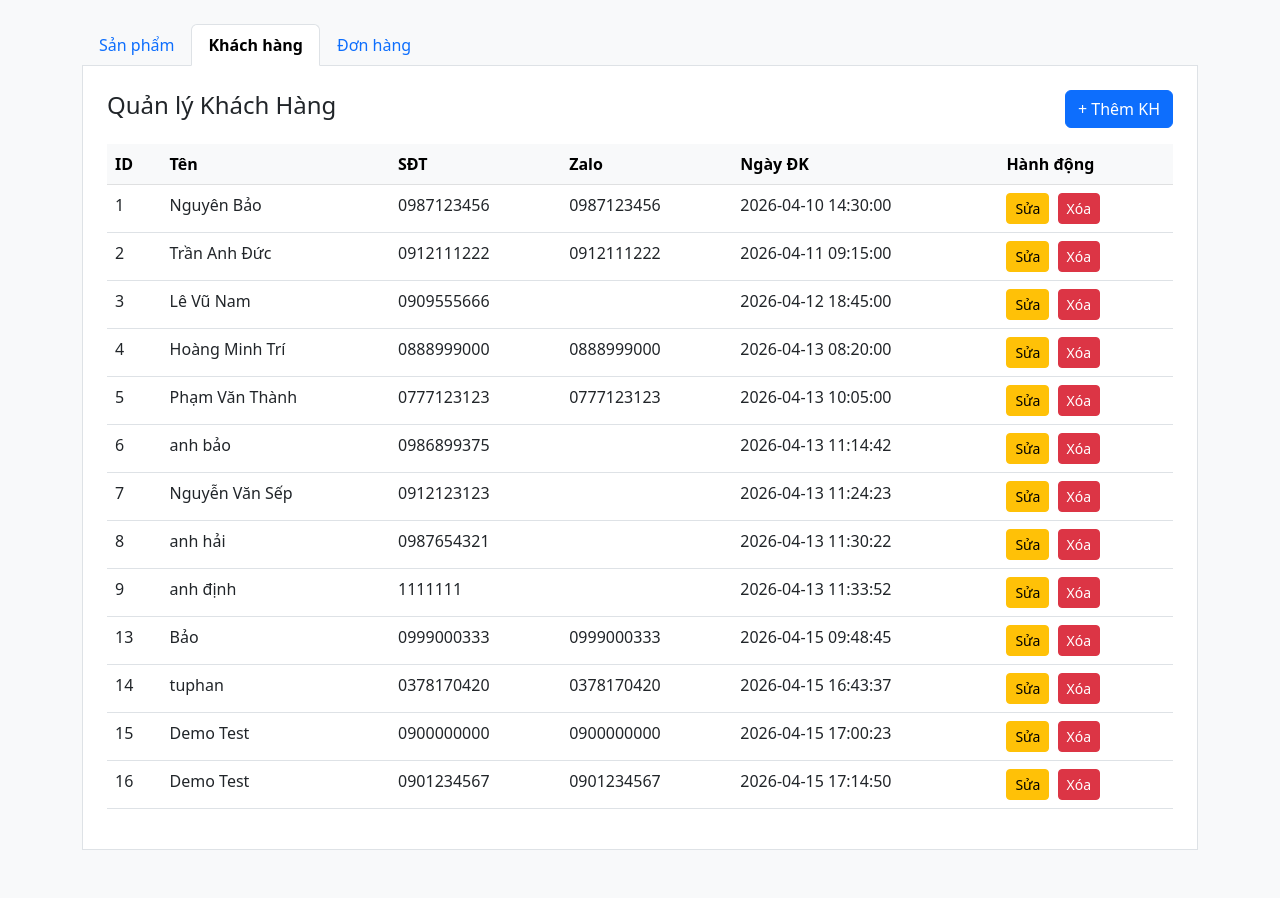
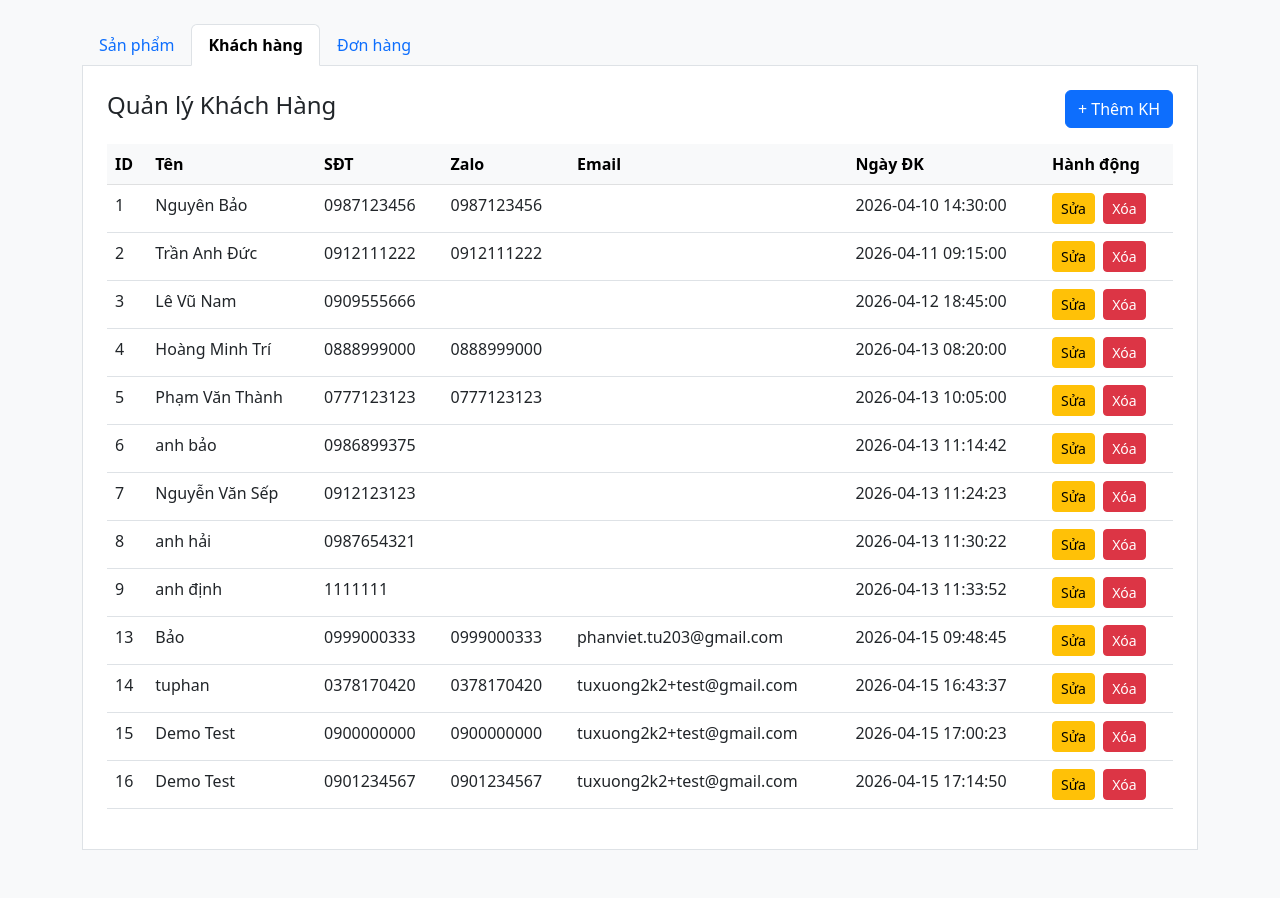
Before and after one commit to toos203/lion2, a Flask app: page /admin in a window 1280 px wide, after a click on "Khách hàng". Shown: the part 56-954 px from the top of the page. Run offline with Flask 3, Linux system fonts and the light colour scheme; data comes from the database, SQL or seed files in the repository; both versions use the stored data as it was after the commit; some libraries are stand-ins or nearby versions.

Commit message:
Add files via upload

```diff
--- a/nerman_landing_v8_final/app.py
+++ b/nerman_landing_v8_final/app.py
@@ -1,7 +1,207 @@
 from flask import Flask, render_template, request, jsonify
 import sqlite3
+import resend
+import os
+import threading
 
 app = Flask(__name__, static_folder='.', static_url_path='')
+
+# ================= RESEND CONFIG =================
+def load_resend_config():
+    config = {}
+    config_path = os.path.join(os.path.dirname(__file__), 'resend_config.txt')
+    try:
+        with open(config_path, 'r') as f:
+            for line in f:
+                line = line.strip()
+                if '=' in line and not line.startswith('#'):
+                    key, val = line.split('=', 1)
+                    config[key.strip()] = val.strip()
+    except Exception as e:
+        print('Could not load resend_config.txt:', e)
+    return config
+
+RESEND_CONFIG = load_resend_config()
+resend.api_key = RESEND_CONFIG.get('RESEND_API_KEY', '')
+FROM_EMAIL = RESEND_CONFIG.get('FROM_EMAIL', 'onboarding@resend.dev')
+FROM_NAME = RESEND_CONFIG.get('FROM_NAME', 'Nerman Lion Bartender')
+PAYMENT_URL = RESEND_CONFIG.get('PAYMENT_URL', 'https://nerman.io.vn/thanh-toan')
+
+def send_email(to_email, subject, html_body):
+    """Helper gửi email qua Resend."""
+    if not to_email or not resend.api_key:
+        return None
+    try:
+        params = {
+            'from': f'{FROM_NAME} <{FROM_EMAIL}>',
+            'to': [to_email],
+            'subject': subject,
+            'html': html_body,
+        }
+        result = resend.Emails.send(params)
+        print(f'[Resend] Email sent to {to_email} | ID: {result.get("id")}')
+        return result
+    except Exception as e:
+        print(f'[Resend] Error sending to {to_email}: {e}')
+        return None
+
+# ================= EMAIL TEMPLATES =================
+
+def send_welcome_email(to_email, name):
+    """Email 1 – Chào mừng: gửi ngay khi đăng ký."""
+    subject = "Anh đã vào đúng chỗ rồi"
+    html = f"""
+    <div style="font-family:Arial,sans-serif;max-width:600px;margin:0 auto;background:#0a0a0a;color:#e8e0d4;padding:40px 32px;border-radius:12px;">
+      <div style="border-bottom:1px solid #c9a84c;padding-bottom:16px;margin-bottom:28px;">
+        <span style="color:#c9a84c;font-size:13px;letter-spacing:2px;font-weight:700;">NERMAN LION BARTENDER</span>
+      </div>
+      <p style="font-size:16px;line-height:1.7;margin-bottom:16px;">Anh <strong>{name}</strong> ơi,</p>
+      <p style="font-size:16px;line-height:1.7;margin-bottom:16px;">Nerman ghi nhận đăng ký rồi.</p>
+      <p style="font-size:16px;line-height:1.7;margin-bottom:16px;">Mình không có cái kiểu "cảm ơn anh đã quan tâm đến sản phẩm" hay mấy câu sáo rỗng đó. Thẳng thắn mà nói: anh điền form tức là anh đang tìm thứ gì đó tốt hơn chai sữa tắm bình thường — và mình ở đây vì điều đó.</p>
+      <div style="background:#111;border-left:3px solid #c9a84c;padding:20px 24px;margin:24px 0;border-radius:0 8px 8px 0;">
+        <p style="margin:0 0 12px;font-size:15px;font-weight:700;color:#c9a84c;">3 mùi. Mỗi mùi một tâm trạng:</p>
+        <p style="margin:4px 0;font-size:15px;">🥃 <strong>Chill Time</strong> – Cherry + Sandalwood. Trầm ổn, ấm nồng.</p>
+        <p style="margin:4px 0;font-size:15px;">🍋 <strong>Party Up</strong> – Lime + Caramel. Bùng nổ, tươi sáng.</p>
+        <p style="margin:4px 0;font-size:15px;">🌊 <strong>Drunk Time</strong> – Citrus + Musk. Quyến rũ, không kiểm soát được.</p>
+      </div>
+      <p style="font-size:16px;line-height:1.7;margin-bottom:24px;">Anh sẽ nhận thêm từ mình trong 3 ngày tới — không phải spam, là insight thật.</p>
+      <div style="border-top:1px solid #222;padding-top:20px;margin-top:28px;">
+        <p style="font-size:13px;color:#888;margin:0;">— Nerman Team<br>
+        <a href="https://nerman.io.vn" style="color:#c9a84c;">nerman.io.vn</a></p>
+      </div>
+    </div>
+    """
+    return send_email(to_email, subject, html)
+
+def send_nurture_email(to_email, name):
+    """Email 2 – Nurture: gửi 2 ngày sau."""
+    subject = "Tại sao sữa tắm của anh hết mùi sau 30 phút?"
+    html = f"""
+    <div style="font-family:Arial,sans-serif;max-width:600px;margin:0 auto;background:#0a0a0a;color:#e8e0d4;padding:40px 32px;border-radius:12px;">
+      <div style="border-bottom:1px solid #c9a84c;padding-bottom:16px;margin-bottom:28px;">
+        <span style="color:#c9a84c;font-size:13px;letter-spacing:2px;font-weight:700;">NERMAN LION BARTENDER</span>
+      </div>
+      <p style="font-size:16px;line-height:1.7;margin-bottom:16px;">Anh <strong>{name}</strong>,</p>
+      <p style="font-size:16px;line-height:1.7;margin-bottom:16px;">Câu trả lời ngắn: vì 95% sữa tắm trên thị trường dùng hương tổng hợp rẻ tiền — bay nhanh, không bám da.</p>
+      <p style="font-size:16px;line-height:1.7;margin-bottom:16px;">Đây không phải quảng cáo. Đây là cơ chế thật:</p>
+      <div style="background:#111;border-left:3px solid #c9a84c;padding:20px 24px;margin:24px 0;border-radius:0 8px 8px 0;">
+        <p style="margin:0 0 10px;font-size:15px;line-height:1.7;">Sữa tắm thông thường có hương liệu bay ngay khi tiếp xúc với nước nóng và hơi ẩm. Bước ra khỏi phòng tắm là hết.</p>
+        <p style="margin:0;font-size:15px;line-height:1.7;">Chỉ có <strong style="color:#c9a84c;">hương liệu encapsulate</strong> (bọc vi nang) mới giữ được mùi trên da sau khi tắm.</p>
+      </div>
+      <p style="font-size:16px;line-height:1.7;margin-bottom:16px;">Lion Bartender dùng công thức hương vi nang kết hợp base note sandalwood/musk — đây là lý do mùi hương vẫn còn sau <strong style="color:#c9a84c;">8+ tiếng</strong>.</p>
+      <p style="font-size:16px;line-height:1.7;margin-bottom:16px;">Không phải magic. Là chemistry.</p>
+      <p style="font-size:16px;line-height:1.7;margin-bottom:24px;">Ngày mai mình sẽ gửi thêm 1 thứ cho anh.</p>
+      <div style="border-top:1px solid #222;padding-top:20px;margin-top:28px;">
+        <p style="font-size:13px;color:#888;margin:0;">— Nerman Team<br>
+        <a href="https://nerman.io.vn" style="color:#c9a84c;">nerman.io.vn</a></p>
+      </div>
+    </div>
+    """
+    return send_email(to_email, subject, html)
+
+def send_pitch_email(to_email, name):
+    """Email 3 – Chốt: gửi 1 ngày sau Email 2."""
+    subject = "Anh thử chưa? Đây là lý do nên thử ngay hôm nay"
+    html = f"""
+    <div style="font-family:Arial,sans-serif;max-width:600px;margin:0 auto;background:#0a0a0a;color:#e8e0d4;padding:40px 32px;border-radius:12px;">
+      <div style="border-bottom:1px solid #c9a84c;padding-bottom:16px;margin-bottom:28px;">
+        <span style="color:#c9a84c;font-size:13px;letter-spacing:2px;font-weight:700;">NERMAN LION BARTENDER</span>
+      </div>
+      <p style="font-size:16px;line-height:1.7;margin-bottom:16px;">Anh <strong>{name}</strong>,</p>
+      <p style="font-size:16px;line-height:1.7;margin-bottom:16px;">Mình không bán hàng bằng cách tạo khan hiếm giả hay đếm ngược countdown 3 ngày rồi gia hạn. Anh biết kiểu đó rồi.</p>
+      <div style="background:#111;border-left:3px solid #c9a84c;padding:20px 24px;margin:24px 0;border-radius:0 8px 8px 0;">
+        <p style="margin:0 0 8px;font-size:17px;font-weight:700;color:#c9a84c;">Nerman Lion Bartender 330g – 189.000đ</p>
+        <p style="margin:0;font-size:15px;line-height:1.7;">3in1: gội + tắm + rửa mặt. Hương nước hoa lưu 8+ tiếng.</p>
+      </div>
+      <p style="font-size:16px;line-height:1.7;margin-bottom:16px;">Nếu anh dùng 1 tuần mà không thấy khác biệt — <strong>hoàn tiền. Không hỏi lý do.</strong></p>
+      <div style="background:#111;padding:20px 24px;margin:20px 0;border-radius:8px;">
+        <p style="margin:0 0 10px;font-size:14px;font-weight:700;color:#c9a84c;">3 mùi anh có thể chọn:</p>
+        <p style="margin:3px 0;font-size:14px;">🥃 Chill Time – ấm, trầm, sandalwood</p>
+        <p style="margin:3px 0;font-size:14px;">🍋 Party Up – tươi, caramel, năng động <em>(bestseller)</em></p>
+        <p style="margin:3px 0;font-size:14px;">🌊 Drunk Time – citrus, musk, quyến rũ</p>
+        <p style="margin:12px 0 0;font-size:14px;color:#c9a84c;">✦ Combo 3 chai 3 mùi – 519.000đ (tiết kiệm 48k + quà)</p>
+      </div>
+      <div style="text-align:center;margin:32px 0;">
+        <a href="{PAYMENT_URL}" style="display:inline-block;background:#c9a84c;color:#0a0a0a;font-weight:700;font-size:15px;padding:14px 36px;border-radius:8px;text-decoration:none;letter-spacing:0.5px;">→ ĐẶT NGAY</a>
+      </div>
+      <p style="font-size:14px;color:#888;text-align:center;margin-bottom:24px;">Anh thích mùi nào nhất? Reply email này — mình tư vấn thêm.</p>
+      <div style="border-top:1px solid #222;padding-top:20px;">
+        <p style="font-size:13px;color:#888;margin:0;">— Nerman Team<br>
+        <a href="https://nerman.io.vn" style="color:#c9a84c;">nerman.io.vn</a></p>
+      </div>
+    </div>
+    """
+    return send_email(to_email, subject, html)
+
+def send_order_confirmation_email(to_email, name, order_id, product_name, amount):
+    """Email 4 – Xác nhận đơn: gửi khi admin tạo đơn mới."""
+    subject = "Đơn hàng của anh đã được xác nhận - Nerman sẽ lo phần còn lại"
+    amount_text = f"{int(round(float(amount))):,}".replace(",", ".")
+    html = f"""
+    <div style="font-family:Arial,sans-serif;max-width:600px;margin:0 auto;background:#0a0a0a;color:#e8e0d4;padding:40px 32px;border-radius:12px;">
+      <div style="border-bottom:1px solid #c9a84c;padding-bottom:16px;margin-bottom:28px;">
+        <span style="color:#c9a84c;font-size:13px;letter-spacing:2px;font-weight:700;">NERMAN LION BARTENDER</span>
+      </div>
+      <p style="font-size:16px;line-height:1.7;margin-bottom:16px;">Anh <strong>{name}</strong> ơi,</p>
+      <p style="font-size:16px;line-height:1.7;margin-bottom:16px;">Nerman đã ghi nhận đơn <strong>#{order_id}</strong> của anh.</p>
+
+      <div style="background:#111;border-left:3px solid #c9a84c;padding:20px 24px;margin:24px 0;border-radius:0 8px 8px 0;">
+        <p style="margin:0 0 10px;font-size:15px;line-height:1.7;"><strong style="color:#c9a84c;">Chi tiết đơn:</strong></p>
+        <p style="margin:6px 0;font-size:15px;">Sản phẩm: <strong>{product_name}</strong></p>
+        <p style="margin:6px 0;font-size:15px;">Số tiền: <strong>{amount_text}đ</strong></p>
+        <p style="margin:6px 0;font-size:15px;">Trạng thái: <strong>Đang xử lý</strong></p>
+      </div>
+
+      <p style="font-size:16px;line-height:1.7;margin-bottom:10px;"><strong style="color:#c9a84c;">Nhận hàng như thế nào?</strong></p>
+      <p style="font-size:16px;line-height:1.7;margin-bottom:16px;">Bên mình đóng gói và giao trong 1-2 ngày làm việc (Hà Nội/TP.HCM) hoặc 3-5 ngày (tỉnh thành khác). Anh nhận hàng rồi mở kiểm tra trước khi thanh toán COD.</p>
+      <p style="font-size:16px;line-height:1.7;margin-bottom:24px;">Cảm ơn anh đã tin tưởng Nerman. Có gì cần hỗ trợ thêm, anh cứ reply email này hoặc nhắn Zalo 0986899375.</p>
+
+      <div style="border-top:1px solid #222;padding-top:20px;">
+        <p style="font-size:13px;color:#888;margin:0;">— Nerman Team<br>
+        <a href="https://nerman.io.vn" style="color:#c9a84c;">nerman.io.vn</a></p>
+      </div>
+    </div>
+    """
+    return send_email(to_email, subject, html)
+
+def schedule_email_sequence(to_email, name):
+    """
+    Gửi email sequence:
+    - Email 1: ngay lập tức
+    - Email 2: sau 2 ngày (172800s)
+    - Email 3: sau 3 ngày (259200s)
+    Chế độ test: nếu email có '+test' → gửi cả 3 email ngay lập tức
+    """
+    import time as _time
+
+    is_test = '+test' in to_email.lower()
+    delay_e2 = 172800   # 2 ngày = 172800s
+    delay_e3 = 259200   # 3 ngày = 259200s
+
+    if is_test:
+        # Test mode: gửi đủ 3 email ngay để QA nhanh flow nội dung.
+        send_welcome_email(to_email, name)
+        send_nurture_email(to_email, name)
+        send_pitch_email(to_email, name)
+        print(f'[Resend] TEST MODE: Sent all 3 emails immediately to {to_email}')
+        return
+
+    # Production mode: Email 1 gửi ngay.
+    send_welcome_email(to_email, name)
+
+    def _schedule_e2():
+        _time.sleep(delay_e2)
+        send_nurture_email(to_email, name)
+
+    def _schedule_e3():
+        _time.sleep(delay_e3)
+        send_pitch_email(to_email, name)
+
+    threading.Thread(target=_schedule_e2, daemon=True).start()
+    threading.Thread(target=_schedule_e3, daemon=True).start()
+
+    print(f'[Resend] Sequence scheduled for {to_email} (0 / 2 days / 3 days)')
+
 
 def get_db_connection():
     conn = sqlite3.connect('brain.db')
@@ -71,13 +271,23 @@ def add_customer():
     conn = get_db_connection()
     cursor = conn.cursor()
     try:
-        cursor.execute('INSERT INTO customers (name, phone, zalo, reg_date) VALUES (?, ?, ?, datetime("now","localtime"))',
-                       (data['name'], data['phone'], data.get('zalo', '')))
+        cursor.execute('INSERT INTO customers (name, phone, zalo, email, reg_date) VALUES (?, ?, ?, ?, datetime("now","localtime"))',
+                       (data['name'], data['phone'], data.get('zalo', ''), data.get('email', '')))
         conn.commit()
+        customer_id = cursor.lastrowid
         success = True
     except sqlite3.IntegrityError:
+        customer_id = None
         success = False
     conn.close()
+
+    # Gửi email sequence (Email 1 ngay, Email 2 sau 2 ngày, Email 3 sau 3 ngày)
+    # Chế độ test: email có '+test' → gửi cả 3 ngay lập tức
+    email = data.get('email', '')
+    name = data.get('name', 'bạn')
+    if success and email:
+        threading.Thread(target=schedule_email_sequence, args=(email, name), daemon=True).start()
+
     return jsonify({'success': success}), 201 if success else 400
 
 @app.route('/api/customers/<int:id>', methods=['DELETE'])
@@ -92,8 +302,8 @@ def delete_customer(id):
 def update_customer(id):
     data = request.json
     conn = get_db_connection()
-    conn.execute('UPDATE customers SET name = ?, phone = ?, zalo = ? WHERE id = ?',
-                 (data['name'], data['phone'], data['zalo'], id))
+    conn.execute('UPDATE customers SET name = ?, phone = ?, zalo = ?, email = ? WHERE id = ?',
+                 (data['name'], data['phone'], data['zalo'], data.get('email', ''), id))
     conn.commit()
     conn.close()
     return jsonify({'success': True})
@@ -126,13 +336,14 @@ def checkout():
     cursor = conn.cursor()
 
     # 1. UPSERT Customer
+    email = data.get('email', '')
     cursor.execute('SELECT id FROM customers WHERE phone = ?', (phone,))
     row = cursor.fetchone()
     if row:
         customer_id = row['id']
-        cursor.execute('UPDATE customers SET name = ? WHERE id = ?', (name, customer_id))
+        cursor.execute('UPDATE customers SET name = ?, email = ? WHERE id = ?', (name, email, customer_id))
     else:
-        cursor.execute('INSERT INTO customers (name, phone, reg_date) VALUES (?, ?, datetime("now","localtime"))', (name, phone))
+        cursor.execute('INSERT INTO customers (name, phone, email, reg_date) VALUES (?, ?, ?, datetime("now","localtime"))', (name, phone, email))
         customer_id = cursor.lastrowid
 
     # 2. Get Price
@@ -220,8 +431,25 @@ def add_order():
 
     cursor.execute('INSERT INTO orders (customer_id, product_id, amount, status, order_date) VALUES (?, ?, ?, ?, datetime("now","localtime"))',
                    (customer_id, product_id, amount, status))
+    order_id = cursor.lastrowid
+
+    # Lấy thông tin khách + sản phẩm để gửi email xác nhận đơn tự động.
+    customer_row = cursor.execute('SELECT name, email FROM customers WHERE id = ?', (customer_id,)).fetchone()
+    product_row = cursor.execute('SELECT name FROM products WHERE id = ?', (product_id,)).fetchone()
     conn.commit()
     conn.close()
+
+    if customer_row and customer_row['email']:
+        send_order_confirmation_email(
+            to_email=customer_row['email'],
+            name=customer_row['name'] or 'anh',
+            order_id=order_id,
+            product_name=product_row['name'] if product_row else 'Nerman Lion Bartender',
+            amount=amount
+        )
+    else:
+        print(f'[Resend] Skip order confirmation #{order_id}: customer has no email')
+
     return jsonify({'success': True}), 201
 
 @app.route('/api/orders/<int:id>', methods=['DELETE'])
--- a/nerman_landing_v8_final/index.html
+++ b/nerman_landing_v8_final/index.html
@@ -311,6 +311,12 @@
                 <input type="tel" name="phone_zalo" placeholder="Số Zalo của anh..." required />
               </div>
 
+              <!-- Q2b -->
+              <div class="survey-q-box">
+                <label class="q-label">3. Email của anh để em gửi thông tin ưu đãi độc quyền?</label>
+                <input type="email" name="email" id="form-email" placeholder="email@example.com" required />
+              </div>
+
               <!-- Q3 -->
               <div class="survey-q-box">
                 <label class="q-label">3. Điều gì khiến anh cảm thấy phiền nhất khi chăm sóc cơ thể hàng ngày?</label>
--- a/nerman_landing_v8_final/requirements.txt
+++ b/nerman_landing_v8_final/requirements.txt
@@ -1,3 +1,4 @@
 Flask==3.1.3
 requests==2.32.5
 gunicorn==21.2.0
+resend
--- /dev/null
+++ b/nerman_landing_v8_final/resend_config.txt
@@ -0,0 +1,3 @@
+RESEND_API_KEY=re_8wChMvFX_KoNAiW6oSqC8kZNneBfVEP8S
+FROM_EMAIL=support@nerman.io.vn
+FROM_NAME=Nerman Lion Bartender
--- a/nerman_landing_v8_final/templates/admin.html
+++ b/nerman_landing_v8_final/templates/admin.html
@@ -56,7 +56,7 @@
         <button class="btn btn-primary" data-bs-toggle="modal" data-bs-target="#addCustomerModal">+ Thêm KH</button>
       </div>
       <table class="table table-hover">
-        <thead class="table-light"><tr><th>ID</th><th>Tên</th><th>SĐT</th><th>Zalo</th><th>Ngày ĐK</th><th>Hành động</th></tr></thead>
+        <thead class="table-light"><tr><th>ID</th><th>Tên</th><th>SĐT</th><th>Zalo</th><th>Email</th><th>Ngày ĐK</th><th>Hành động</th></tr></thead>
         <tbody id="customers-tbody"></tbody>
       </table>
     </div>
@@ -110,6 +110,7 @@
           <div class="mb-3"><label>Tên</label><input type="text" class="form-control" id="c-name" required></div>
           <div class="mb-3"><label>Điện thoại</label><input type="text" class="form-control" id="c-phone" required></div>
           <div class="mb-3"><label>Zalo</label><input type="text" class="form-control" id="c-zalo"></div>
+          <div class="mb-3"><label>Email</label><input type="email" class="form-control" id="c-email" placeholder="email@example.com"></div>
           <button type="submit" class="btn btn-success w-100">Lưu</button>
         </form>
       </div>
@@ -185,6 +186,7 @@
           <div class="mb-3"><label>Tên</label><input type="text" class="form-control" id="ec-name" required></div>
           <div class="mb-3"><label>Điện thoại</label><input type="text" class="form-control" id="ec-phone" required></div>
           <div class="mb-3"><label>Zalo</label><input type="text" class="form-control" id="ec-zalo"></div>
+          <div class="mb-3"><label>Email</label><input type="email" class="form-control" id="ec-email" placeholder="email@example.com"></div>
           <button type="submit" class="btn btn-warning w-100">Cập nhật</button>
         </form>
       </div>
@@ -247,7 +249,7 @@
       // Customers
       res = await fetch('/api/customers');
       cachedCustomers = await res.json();
-      let htmlC = cachedCustomers.map(c => `<tr><td>${c.id}</td><td>${c.name}</td><td>${c.phone}</td><td>${c.zalo || ''}</td><td>${c.reg_date}</td>
+      let htmlC = cachedCustomers.map(c => `<tr><td>${c.id}</td><td>${c.name}</td><td>${c.phone}</td><td>${c.zalo || ''}</td><td>${c.email || ''}</td><td>${c.reg_date}</td>
       <td>
         <button class="btn btn-sm btn-warning me-1" onclick="window.openEditCustomer(${c.id})">Sửa</button>
         <button class="btn btn-sm btn-danger" onclick="window.deleteData('customers', ${c.id})">Xóa</button>
@@ -287,6 +289,7 @@
     document.getElementById('ec-name').value = c.name;
     document.getElementById('ec-phone').value = c.phone;
     document.getElementById('ec-zalo').value = c.zalo || '';
+    document.getElementById('ec-email').value = c.email || '';
     editCustomerModal.show();
   };
 
@@ -321,7 +324,8 @@
     let payload = {
       name: document.getElementById('ec-name').value,
       phone: document.getElementById('ec-phone').value,
-      zalo: document.getElementById('ec-zalo').value
+      zalo: document.getElementById('ec-zalo').value,
+      email: document.getElementById('ec-email').value
     };
     await fetch(`/api/customers/${id}`, {method:'PUT', headers:{'Content-Type':'application/json'}, body: JSON.stringify(payload)});
     editCustomerModal.hide();
@@ -384,7 +388,8 @@
     let payload = {
       name: document.getElementById('c-name').value,
       phone: document.getElementById('c-phone').value,
-      zalo: document.getElementById('c-zalo').value
+      zalo: document.getElementById('c-zalo').value,
+      email: document.getElementById('c-email').value
     };
     let res = await fetch('/api/customers', {method:'POST', headers:{'Content-Type':'application/json'}, body: JSON.stringify(payload)});
     if(!res.ok) alert('Thêm thất bại (SĐT có thể bị trùng)');
```
Also changed, not shown: nerman_landing_v8_final/email_sequence.md (added, +120 -0 lines), nerman_landing_v8_final/script.js (+15 -3 lines), nerman_landing_v8_final/style.css (+11 -1 lines), nerman_landing_v8_final/brain.db.
